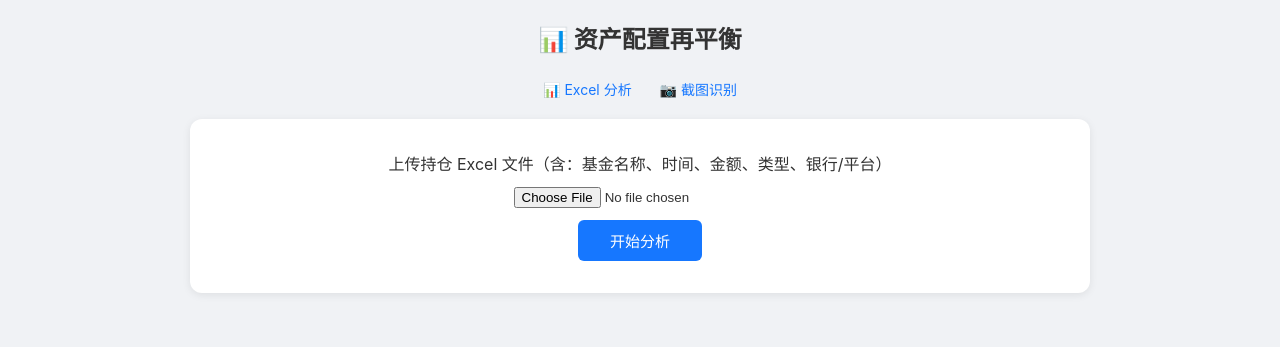
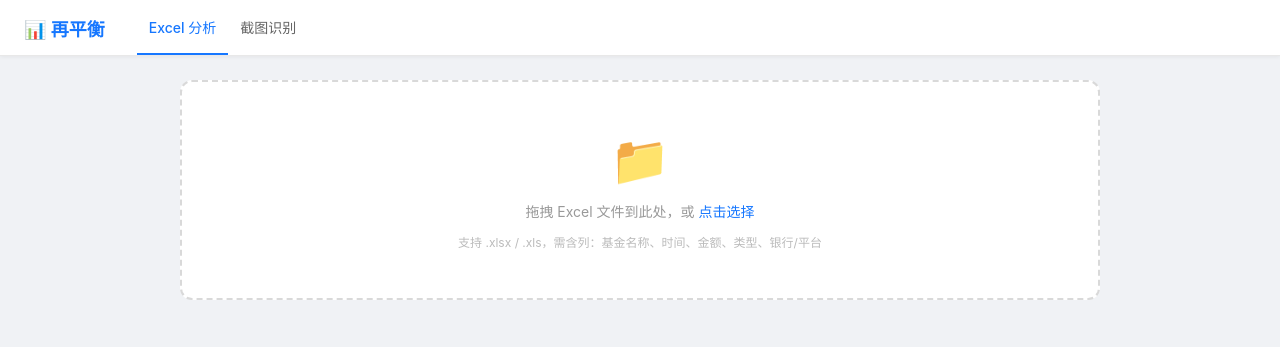
Before and after one commit to MrNeverDieQ/asset-rebalancer, a Flask app: page / in a window 1280 px wide. Shown: the top 347 px of the page. Run offline with Flask 3, Linux system fonts and the light colour scheme.

Commit message:
ui: 页面美化
- 顶部导航栏（Excel 分析 / 截图识别）
- 拖拽上传区（虚线框 + 拖拽/点击选择）
- 资产占比彩色条 + 图例
- 表格 hover 高亮
- 移动端响应式适配
- 统一两个页面的导航和风格

```diff
--- a/templates/index.html
+++ b/templates/index.html
@@ -6,34 +6,60 @@
     <title>资产配置再平衡</title>
     <style>
         * { margin: 0; padding: 0; box-sizing: border-box; }
-        body { font-family: -apple-system, "Microsoft YaHei", sans-serif; background: #f0f2f5; color: #333; padding: 20px; }
-        .container { max-width: 900px; margin: 0 auto; }
-        h1 { text-align: center; margin-bottom: 24px; font-size: 24px; }
+        body { font-family: -apple-system, "PingFang SC", "Microsoft YaHei", sans-serif; background: #f0f2f5; color: #333; }
 
-        /* 上传区 */
-        .upload-card { background: #fff; border-radius: 12px; padding: 32px; text-align: center; box-shadow: 0 2px 8px rgba(0,0,0,.08); margin-bottom: 24px; }
-        .upload-card input[type=file] { margin: 12px 0; }
-        .upload-card button { background: #1677ff; color: #fff; border: none; padding: 10px 32px; border-radius: 6px; font-size: 15px; cursor: pointer; }
-        .upload-card button:hover { background: #0958d9; }
+        /* 导航栏 */
+        .navbar { background: #fff; border-bottom: 1px solid #e8e8e8; padding: 0 24px; display: flex; align-items: center; height: 56px; box-shadow: 0 1px 4px rgba(0,0,0,.06); position: sticky; top: 0; z-index: 10; }
+        .navbar .logo { font-size: 18px; font-weight: 700; color: #1677ff; margin-right: 32px; }
+        .navbar a { color: #666; text-decoration: none; padding: 16px 12px; font-size: 14px; border-bottom: 2px solid transparent; transition: all .2s; }
+        .navbar a:hover { color: #1677ff; }
+        .navbar a.active { color: #1677ff; border-bottom-color: #1677ff; font-weight: 500; }
+
+        .container { max-width: 960px; margin: 0 auto; padding: 24px 20px; }
 
         /* Flash 消息 */
-        .flash { padding: 12px 16px; border-radius: 8px; margin-bottom: 16px; }
+        .flash { padding: 12px 16px; border-radius: 8px; margin-bottom: 16px; font-size: 14px; }
         .flash.error { background: #fff2f0; border: 1px solid #ffccc7; color: #cf1322; }
         .flash.warning { background: #fffbe6; border: 1px solid #ffe58f; color: #ad6800; }
 
-        /* 结果区 */
-        .card { background: #fff; border-radius: 12px; padding: 24px; box-shadow: 0 2px 8px rgba(0,0,0,.08); margin-bottom: 20px; }
-        .card h2 { font-size: 18px; margin-bottom: 16px; padding-bottom: 8px; border-bottom: 1px solid #f0f0f0; }
-        .summary-num { font-size: 28px; font-weight: 700; color: #1677ff; }
+        /* 拖拽上传区 */
+        .upload-zone { background: #fff; border: 2px dashed #d9d9d9; border-radius: 12px; padding: 48px 32px; text-align: center; cursor: pointer; transition: all .3s; margin-bottom: 24px; }
+        .upload-zone:hover, .upload-zone.dragover { border-color: #1677ff; background: #f0f5ff; }
+        .upload-zone .icon { font-size: 48px; margin-bottom: 12px; }
+        .upload-zone p { color: #999; font-size: 14px; margin-top: 8px; }
+        .upload-zone input[type=file] { display: none; }
+        .upload-zone .filename { color: #1677ff; font-weight: 500; margin-top: 8px; }
+        .upload-zone button { background: #1677ff; color: #fff; border: none; padding: 10px 40px; border-radius: 6px; font-size: 15px; cursor: pointer; margin-top: 16px; transition: background .2s; }
+        .upload-zone button:hover { background: #0958d9; }
+        .upload-zone .hint { font-size: 12px; color: #bbb; margin-top: 12px; }
+
+        /* 卡片 */
+        .card { background: #fff; border-radius: 12px; padding: 24px; box-shadow: 0 1px 6px rgba(0,0,0,.06); margin-bottom: 20px; }
+        .card h2 { font-size: 16px; margin-bottom: 16px; padding-bottom: 10px; border-bottom: 1px solid #f0f0f0; color: #333; }
+
+        /* 资产总览 */
+        .overview { display: flex; align-items: center; gap: 32px; flex-wrap: wrap; }
+        .overview .total { font-size: 32px; font-weight: 700; color: #1677ff; }
+        .overview .status-badge { display: inline-block; padding: 4px 12px; border-radius: 20px; font-size: 13px; font-weight: 500; }
+        .badge-ok { background: #f6ffed; color: #389e0d; border: 1px solid #b7eb8f; }
+        .badge-warn { background: #fff2f0; color: #cf1322; border: 1px solid #ffccc7; }
+
+        /* 资产占比条 */
+        .ratio-bar { display: flex; height: 24px; border-radius: 6px; overflow: hidden; margin: 16px 0 8px; }
+        .ratio-bar div { transition: width .5s ease; }
+        .ratio-legend { display: flex; flex-wrap: wrap; gap: 12px; font-size: 12px; color: #666; }
+        .ratio-legend span { display: flex; align-items: center; gap: 4px; }
+        .ratio-legend .dot { width: 10px; height: 10px; border-radius: 2px; display: inline-block; }
 
         /* 表格 */
         table { width: 100%; border-collapse: collapse; font-size: 14px; }
         th { background: #fafafa; text-align: left; padding: 10px 12px; font-weight: 600; border-bottom: 2px solid #f0f0f0; }
-        td { padding: 10px 12px; border-bottom: 1px solid #f0f0f0; }
+        td { padding: 10px 12px; border-bottom: 1px solid #f5f5f5; }
+        tbody tr:hover { background: #fafafa; }
 
         /* 偏离条 */
-        .bar-wrap { width: 120px; height: 8px; background: #f0f0f0; border-radius: 4px; display: inline-block; vertical-align: middle; }
-        .bar-fill { height: 100%; border-radius: 4px; }
+        .bar-wrap { width: 100px; height: 6px; background: #f0f0f0; border-radius: 3px; display: inline-block; vertical-align: middle; margin-left: 6px; }
+        .bar-fill { height: 100%; border-radius: 3px; }
         .bar-ok { background: #52c41a; }
         .bar-warn { background: #faad14; }
         .bar-danger { background: #ff4d4f; }
@@ -41,23 +67,34 @@
         /* 操作计划 */
         .action-buy { color: #389e0d; font-weight: 600; }
         .action-sell { color: #cf1322; font-weight: 600; }
-        .step-num { display: inline-block; width: 24px; height: 24px; line-height: 24px; text-align: center; border-radius: 50%; font-size: 12px; font-weight: 700; color: #fff; margin-right: 8px; }
+        .step-num { display: inline-flex; width: 22px; height: 22px; align-items: center; justify-content: center; border-radius: 50%; font-size: 11px; font-weight: 700; color: #fff; }
         .step-buy { background: #52c41a; }
         .step-sell { background: #ff4d4f; }
-
         .sub-info { font-size: 11px; color: #999; margin-top: 2px; }
 
-        .status-ok { color: #52c41a; font-size: 20px; }
-        .status-warn { color: #ff4d4f; font-size: 20px; }
+        .cash-summary { margin-top: 16px; padding: 12px 16px; background: #f6f8fa; border-radius: 8px; font-size: 14px; }
+
+        /* 响应式 */
+        @media (max-width: 640px) {
+            .container { padding: 16px 12px; }
+            .overview { gap: 12px; }
+            .overview .total { font-size: 24px; }
+            table { font-size: 13px; }
+            th, td { padding: 8px 6px; }
+            .bar-wrap { width: 60px; }
+        }
     </style>
 </head>
 <body>
+
+<!-- 导航栏 -->
+<nav class="navbar">
+    <span class="logo">📊 再平衡</span>
+    <a href="/" class="active">Excel 分析</a>
+    <a href="/ocr">截图识别</a>
+</nav>
+
 <div class="container">
-    <h1>📊 资产配置再平衡</h1>
-    <div style="text-align:center;margin-bottom:20px;font-size:14px">
-        <a href="/" style="margin:0 12px;color:#1677ff;text-decoration:none">📊 Excel 分析</a>
-        <a href="/ocr" style="margin:0 12px;color:#1677ff;text-decoration:none">📷 截图识别</a>
-    </div>
 
     <!-- Flash 消息 -->
     {% with messages = get_flashed_messages(with_categories=true) %}
@@ -66,29 +103,48 @@
     {% endfor %}
     {% endwith %}
 
-    <!-- 上传区 -->
-    <div class="upload-card">
-        <form method="POST" enctype="multipart/form-data">
-            <p>上传持仓 Excel 文件（含：基金名称、时间、金额、类型、银行/平台）</p>
-            <input type="file" name="file" accept=".xlsx,.xls" required>
-            <br>
-            <button type="submit">开始分析</button>
-        </form>
+    <!-- 拖拽上传区 -->
+    <form method="POST" enctype="multipart/form-data" id="uploadForm">
+    <div class="upload-zone" id="dropZone">
+        <div class="icon">📁</div>
+        <p>拖拽 Excel 文件到此处，或 <span style="color:#1677ff;cursor:pointer" onclick="document.getElementById('fileInput').click()">点击选择</span></p>
+        <input type="file" name="file" id="fileInput" accept=".xlsx,.xls" required>
+        <div class="filename" id="fileName"></div>
+        <button type="submit" id="submitBtn" style="display:none">开始分析</button>
+        <div class="hint">支持 .xlsx / .xls，需含列：基金名称、时间、金额、类型、银行/平台</div>
     </div>
+    </form>
 
     {% if result %}
-    <!-- 总览 -->
+    <!-- 资产总览 -->
     <div class="card">
         <h2>资产总览</h2>
-        <p>总资产：<span class="summary-num">¥{{ "{:,.2f}".format(result.total_amount) }}</span></p>
-        <p style="margin-top:8px;">
-            状态：
-            {% if result.need_rebalance %}
-            <span class="status-warn">⚠️ 需要再平衡</span>
-            {% else %}
-            <span class="status-ok">✅ 配置合理，无需调整</span>
-            {% endif %}
-        </p>
+        <div class="overview">
+            <div>
+                <div style="font-size:12px;color:#999;margin-bottom:4px">总资产</div>
+                <div class="total">¥{{ "{:,.2f}".format(result.total_amount) }}</div>
+            </div>
+            <div>
+                {% if result.need_rebalance %}
+                <span class="status-badge badge-warn">⚠️ 需要再平衡</span>
+                {% else %}
+                <span class="status-badge badge-ok">✅ 配置合理</span>
+                {% endif %}
+            </div>
+        </div>
+
+        <!-- 资产占比条 -->
+        {% set colors = {'现金':'#1677ff','债券':'#722ed1','大盘':'#fa541c','红利':'#faad14','科创':'#13c2c2','消费':'#52c41a'} %}
+        <div class="ratio-bar">
+            {% for tag, amt in result.amounts.items() if amt > 0 %}
+            <div style="width:{{ "%.1f"|format(amt / result.total_amount * 100) }}%;background:{{ colors.get(tag, '#999') }}" title="{{ tag }}: ¥{{ "{:,.0f}".format(amt) }}"></div>
+            {% endfor %}
+        </div>
+        <div class="ratio-legend">
+            {% for tag, amt in result.amounts.items() if amt > 0 %}
+            <span><i class="dot" style="background:{{ colors.get(tag, '#999') }}"></i>{{ tag }} {{ "%.1f"|format(amt / result.total_amount * 100) }}%</span>
+            {% endfor %}
+        </div>
     </div>
 
     <!-- 偏离分析 -->
@@ -142,17 +198,41 @@
         {% set buy_total = result.actions|selectattr('action','equalto','买入')|map(attribute='amount')|sum %}
         {% set sell_total = result.actions|selectattr('action','equalto','卖出')|map(attribute='amount')|sum %}
         {% set cash_change = sell_total - buy_total %}
-        <p style="margin-top:16px; padding:12px 16px; background:#f6f8fa; border-radius:8px; font-size:14px;">
+        <div class="cash-summary">
             💰 操作完成后现金变动：
             {% if cash_change >= 0 %}
-            <span style="color:#389e0d; font-weight:600;">+¥{{ "{:,.2f}".format(cash_change) }}</span>（卖出回款多于买入支出）
+            <span style="color:#389e0d;font-weight:600">+¥{{ "{:,.2f}".format(cash_change) }}</span>（卖出回款多于买入支出）
             {% else %}
-            <span style="color:#cf1322; font-weight:600;">-¥{{ "{:,.2f}".format(cash_change|abs) }}</span>（买入支出多于卖出回款）
+            <span style="color:#cf1322;font-weight:600">-¥{{ "{:,.2f}".format(cash_change|abs) }}</span>（买入支出多于卖出回款）
             {% endif %}
-        </p>
+        </div>
     </div>
     {% endif %}
     {% endif %}
 </div>
+
+<script>
+const zone = document.getElementById('dropZone');
+const input = document.getElementById('fileInput');
+const nameEl = document.getElementById('fileName');
+const btn = document.getElementById('submitBtn');
+
+// 拖拽
+zone.addEventListener('dragover', e => { e.preventDefault(); zone.classList.add('dragover'); });
+zone.addEventListener('dragleave', () => zone.classList.remove('dragover'));
+zone.addEventListener('drop', e => {
+    e.preventDefault(); zone.classList.remove('dragover');
+    if (e.dataTransfer.files.length) { input.files = e.dataTransfer.files; showFile(); }
+});
+
+// 选择文件
+input.addEventListener('change', showFile);
+function showFile() {
+    if (input.files.length) {
+        nameEl.textContent = '📄 ' + input.files[0].name;
+        btn.style.display = 'inline-block';
+    }
+}
+</script>
 </body>
 </html>
```
Also changed, not shown: templates/ocr.html (+14 -4 lines).
